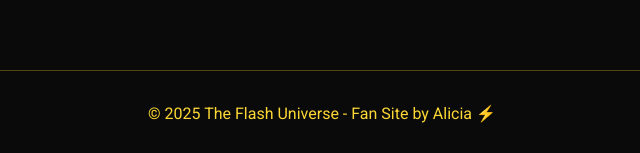
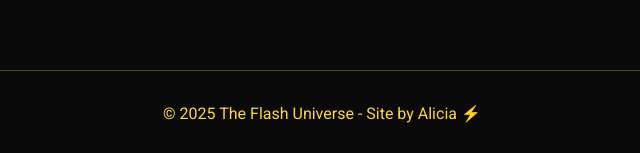
Before and after one commit to toscalivia83/github-superheros, a plain HTML site: page Flash.html in a window 1280 px wide. Shown: the part 2272-2425 px from the top of the page, 318-958 px from the left. Drawn offline with Linux system fonts and the light colour scheme.

Commit message:
Modification du HTLM et CSS

```diff
--- a/Flash.html
+++ b/Flash.html
@@ -275,7 +275,7 @@
   </section>
 
   <footer>
-    © 2025 The Flash Universe - Fan Site by Alicia ⚡
+    © 2025 The Flash Universe - Site by Alicia ⚡
   </footer>
 </body>
 </html>
```
